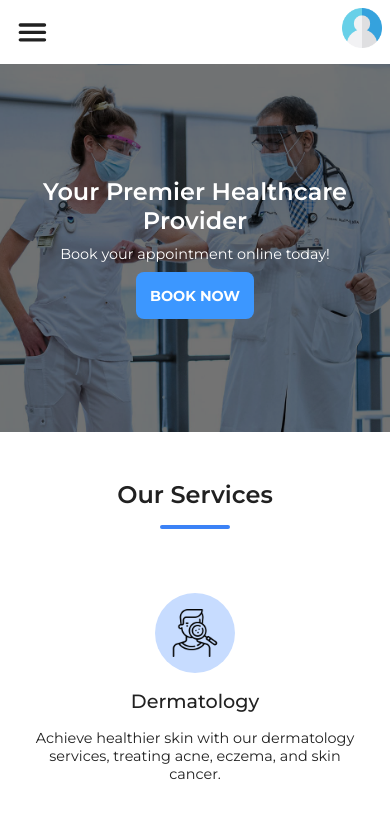
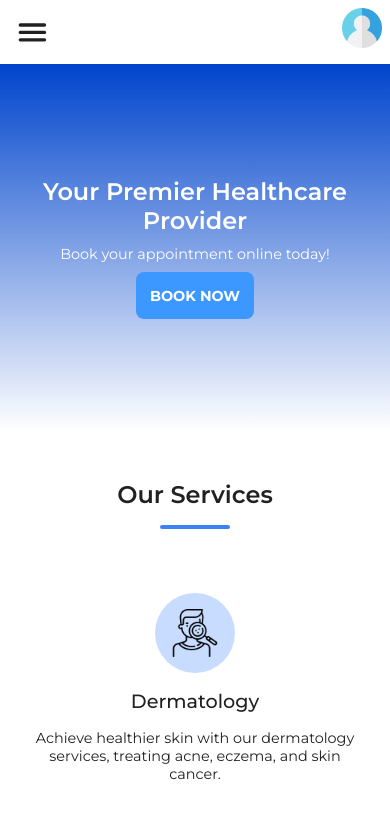
Before and after one commit to LuisSilva7/healthLink-project, a React (Vite) app: page / in a window 390 px wide. Shown: the top 838 px of the page. Built offline with nearby package versions, Linux system fonts and the light colour scheme.

Commit message:
Made Hero background

```diff
--- a/src/components/homePage/hero.module.css
+++ b/src/components/homePage/hero.module.css
@@ -52,6 +52,7 @@
 @media (max-width: 650px) {
   .hero-container {
     height: 23rem;
+    background: linear-gradient(to bottom, #0044cc, #ffffff);
   }
 
   .hero-title {
```
Also changed, not shown: src/assets/images/test.jpg (added), src/assets/images/test.webp (added).
